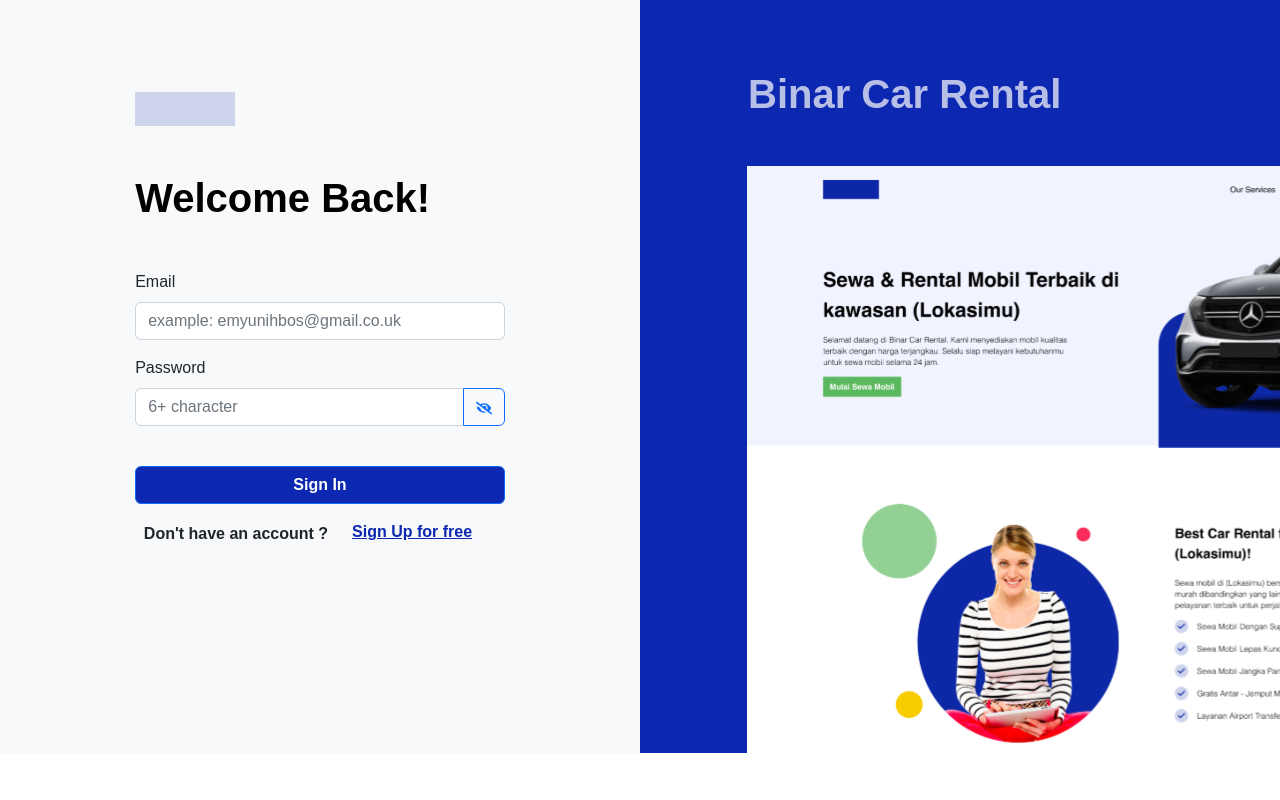
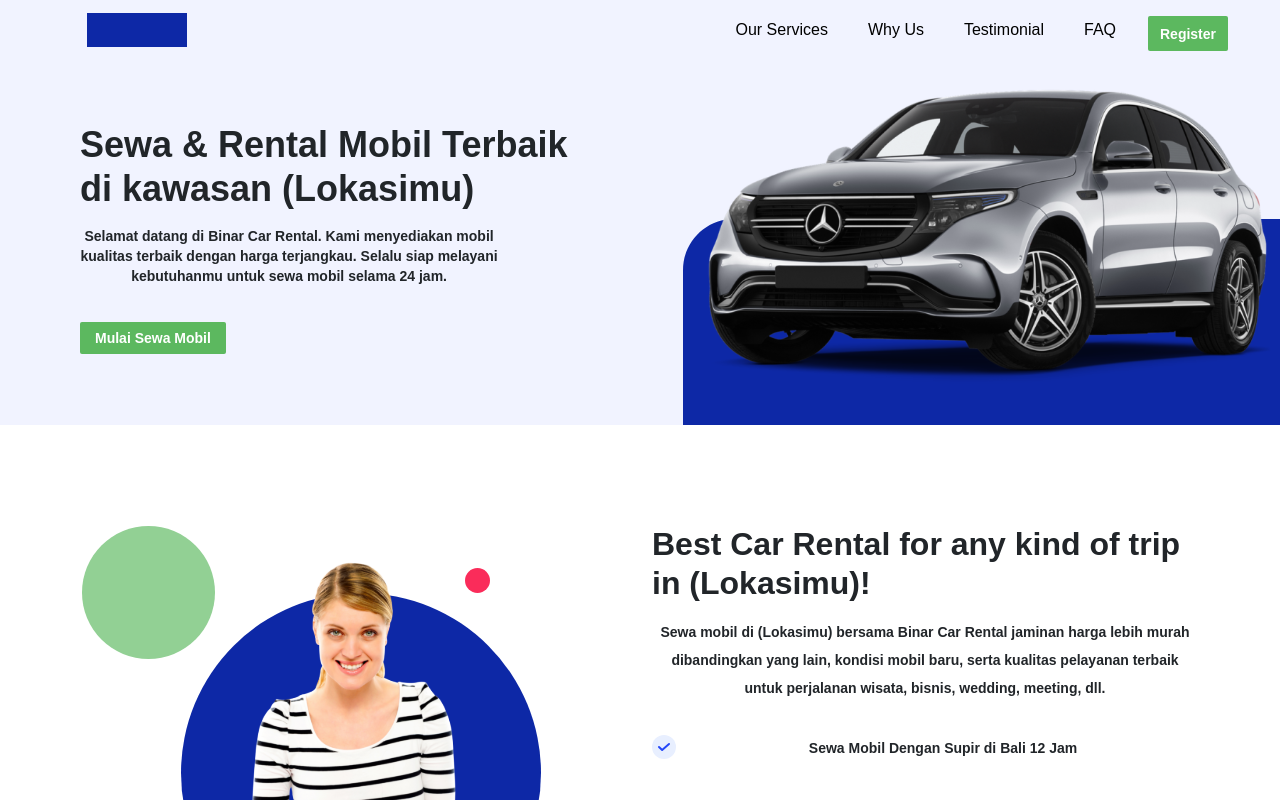
Before and after one commit to irwinekabakti/binar-platinum-challenge, a React (Create React App) app: page / in a window 1280 px wide. Before the commit this address led to /signIn. Shown: the top 800 px of the page. Built offline with nearby package versions, Linux system fonts and the light colour scheme.

Commit message:
addFeature:(button logout/register in Navbar)

```diff
--- a/src/components/Navbar/Navbar.jsx
+++ b/src/components/Navbar/Navbar.jsx
@@ -13,6 +13,7 @@
   const [loading, setLoading] = useState();
   const dispatch = useDispatch();
   const navigate = useNavigate();
+  const isTokenAdd = localStorage.getItem("token");
 
   const handleLogout = () => {
     setLoading(true);
@@ -72,6 +73,7 @@
                       </a>
                     </li>
                   ))}
+                  {isTokenAdd ? (
                     <li
                       className={`nav-item ${classes.navItemLogout}`}
                       key="logout">
@@ -82,6 +84,18 @@
                         Logout
                       </button>
                     </li>
+                  ) : (
+                    <li
+                      className={`nav-item ${classes.navItemLogout}`}
+                      key="logout">
+                      <button
+                        style={{ border: "none", outline: "none" }}
+                        className={`nav-link me-4 ${classes.navbarRegister}`}
+                        onClick={handleLogout}>
+                        Register
+                      </button>
+                    </li>
+                  )}
                 </ul>
               </div>
             </div>
--- a/src/components/Navbar/Navbar.module.css
+++ b/src/components/Navbar/Navbar.module.css
@@ -23,13 +23,14 @@
   margin-top: -14px;
 }
 
-.navbarLogout {
+.navbarLogout,
+.navbarRegister {
   width: 80px;
   height: 35px;
   justify-content: center;
   margin-top: 20px;
   text-align: center;
-  padding: 8px 15px;
+  padding: 8px 13px;
   border-radius: 2px;
   display: unset;
   text-decoration: none;
@@ -39,7 +40,8 @@
   color: #fff;
 }
 
-.navbarLogout:hover {
+.navbarLogout:hover,
+.navbarRegister:hover {
   font-weight: bold;
   background: #5cb85f;
   color: #f1efef;
```
Also changed, not shown: src/routes/Routes.jsx (+6 -4 lines), src/Admin/App.css (added), src/Admin/components/Navbar.css (added), src/Admin/components/Navbar.jsx (added), src/Admin/pages/LoginAdmin.jsx (added). Lines whose indentation alone changed are shown as unchanged.
